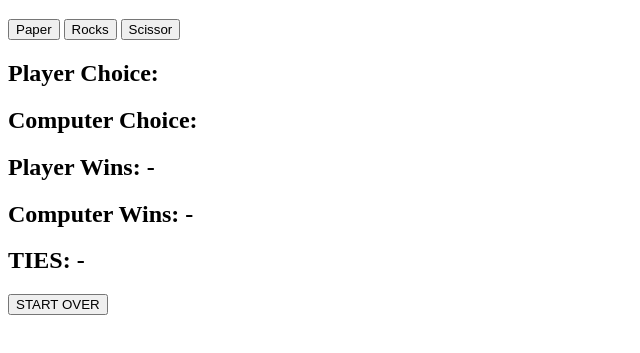
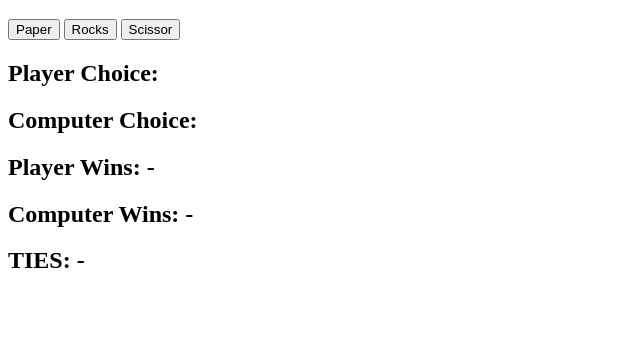
Before and after one commit to wolfy1313/odin-tictactoe, a website: page index.html in a window 1280 px wide. Shown: the part 61-414 px from the top of the page, without its empty margins (0-640 px from the left). Drawn offline with Linux system fonts and the light colour scheme.

Commit message:
cleanup comments and html

```diff
--- a/index.html
+++ b/index.html
@@ -25,9 +25,5 @@
       <h2 id="ties">TIES: -</h2>
       <h2 id="winner"></h2>
     </div>
-  </div>
-  <div id="restart">
-    <button id="restart">START OVER</button>
-  </div>
 </body>
 </html>
```
Also changed, not shown: tictactoe.js (+4 -4 lines).
